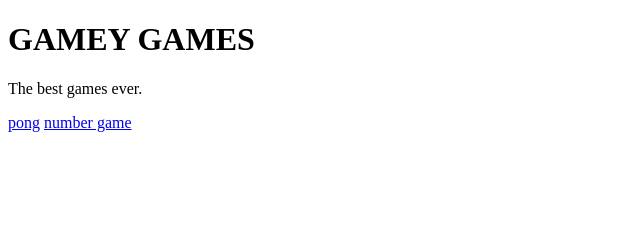
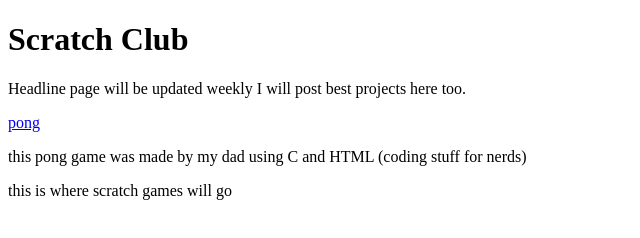
Before and after one commit to willy-nilly13/willy-nilly13.github.io, a plain HTML site: page index.html in a window 1280 px wide. Shown: the whole page, without its empty margins (0-640 px from the left). Drawn offline with Linux system fonts and the light colour scheme.

Commit message:
Update index.html

```diff
--- a/index.html
+++ b/index.html
@@ -2,10 +2,10 @@
 <html>
 <body>
 
-<h1>GAMEY GAMES</h1>
-<p>The best games ever.</p>
+<h1>Scratch Club</h1>
+<p>Headline page will be updated weekly I will post best projects here too.</p>
 <a href="pong.html">pong</a>
-<a href="game.python">number game</a>
-
+<p>this pong game was made by my dad using C and HTML (coding stuff for nerds)</p>
+<p>this is where scratch games will go</p>
 </body>
 </html>
```
